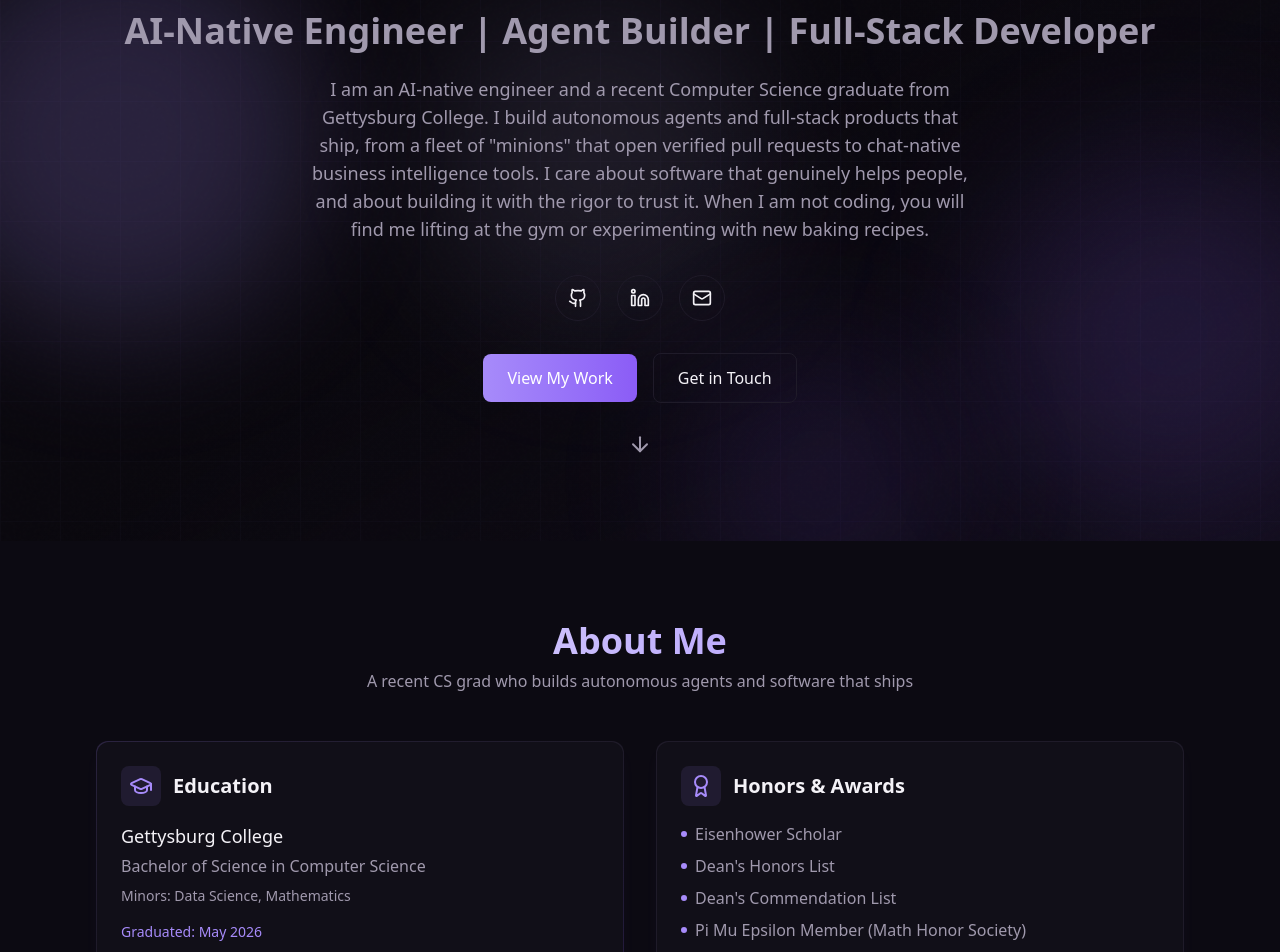
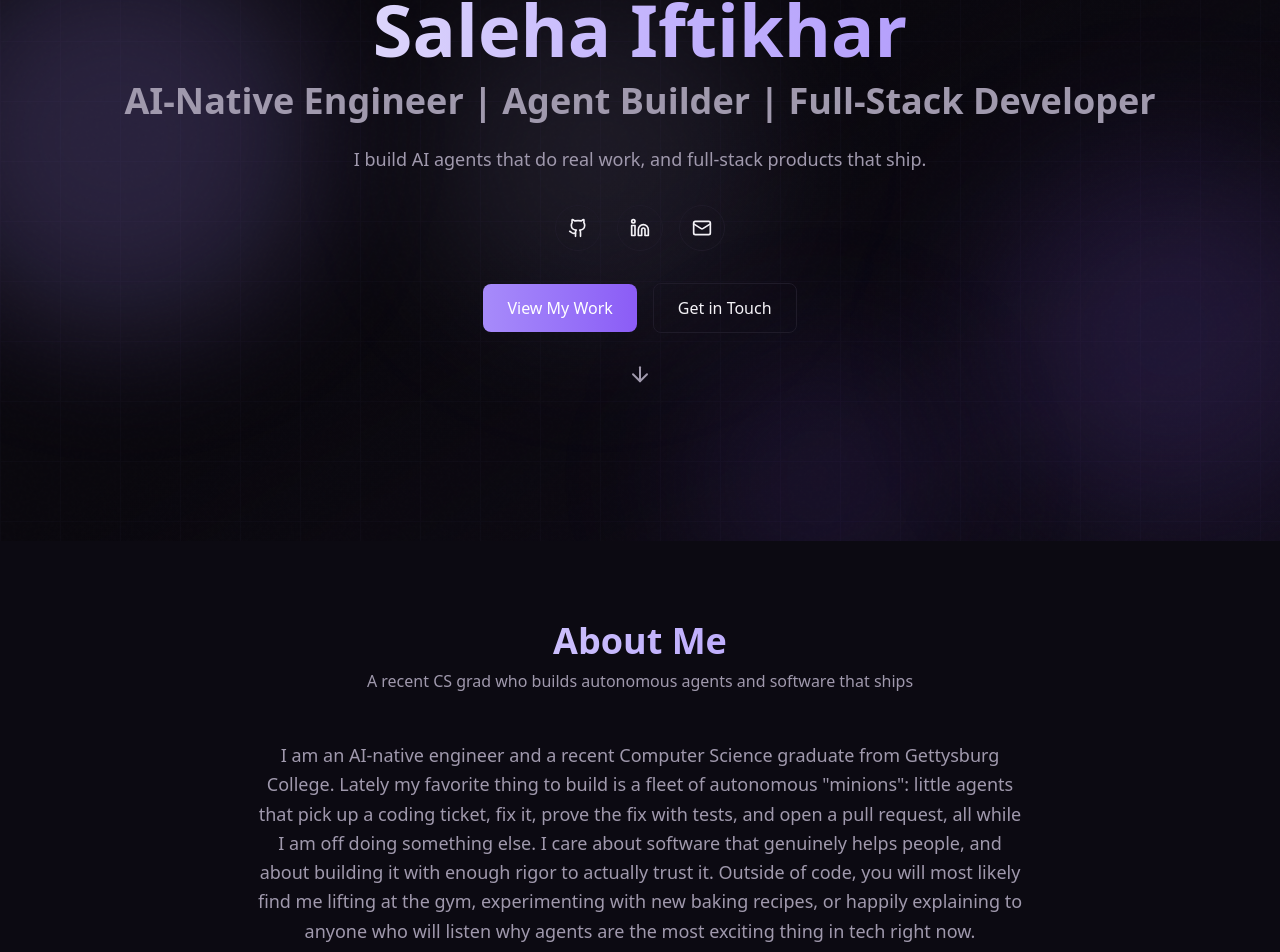
Before and after one commit to salehaiftikharr/portfolio, a Next.js app: page / in a window 1280 px wide. Shown: the part 259-1211 px from the top of the page. Built offline with nearby package versions, Linux system fonts and the light colour scheme.

Commit message:
Hero: punchy one-liner; move the bio into an engaging About Me intro

```diff
--- a/src/components/sections/About.tsx
+++ b/src/components/sections/About.tsx
@@ -5,7 +5,7 @@ import { GraduationCap, Award, BookOpen } from "lucide-react";
 import { Card } from "@/components/ui/Card";
 import { Badge } from "@/components/ui/Badge";
 import { SectionHeading } from "@/components/ui/SectionHeading";
-import { education } from "@/data/siteConfig";
+import { education, siteConfig } from "@/data/siteConfig";
 
 export function About() {
   return (
@@ -15,6 +15,16 @@ export function About() {
           title="About Me"
           subtitle="A recent CS grad who builds autonomous agents and software that ships"
         />
+
+        <motion.p
+          initial={{ opacity: 0, y: 20 }}
+          whileInView={{ opacity: 1, y: 0 }}
+          transition={{ duration: 0.5 }}
+          viewport={{ once: true }}
+          className="max-w-3xl mx-auto text-center text-muted text-lg leading-relaxed mb-12"
+        >
+          {siteConfig.about}
+        </motion.p>
 
         <div className="grid md:grid-cols-2 gap-8">
           {/* Education Card */}
--- a/src/data/siteConfig.ts
+++ b/src/data/siteConfig.ts
@@ -4,7 +4,9 @@ export const siteConfig: SiteConfig = {
   name: "Saleha Iftikhar",
   title: "AI-Native Engineer",
   description:
-    "I am an AI-native engineer and a recent Computer Science graduate from Gettysburg College. I build autonomous agents and full-stack products that ship, from a fleet of \"minions\" that open verified pull requests to chat-native business intelligence tools. I care about software that genuinely helps people, and about building it with the rigor to trust it. When I am not coding, you will find me lifting at the gym or experimenting with new baking recipes.",
+    "I build AI agents that do real work, and full-stack products that ship.",
+  about:
+    "I am an AI-native engineer and a recent Computer Science graduate from Gettysburg College. Lately my favorite thing to build is a fleet of autonomous \"minions\": little agents that pick up a coding ticket, fix it, prove the fix with tests, and open a pull request, all while I am off doing something else. I care about software that genuinely helps people, and about building it with enough rigor to actually trust it. Outside of code, you will most likely find me lifting at the gym, experimenting with new baking recipes, or happily explaining to anyone who will listen why agents are the most exciting thing in tech right now.",
   email: "salehaiftikharrrr@gmail.com",
   phone: "+1 (718) 551 5561",
   location: "Gettysburg, PA",
--- a/src/types/index.ts
+++ b/src/types/index.ts
@@ -45,7 +45,10 @@ export interface LeadershipItem {
 export interface SiteConfig {
   name: string;
   title: string;
+  /** Short, punchy one-liner for the hero. */
   description: string;
+  /** Longer, personable bio for the About section. */
+  about: string;
   email: string;
   phone?: string;
   location: string;
```
